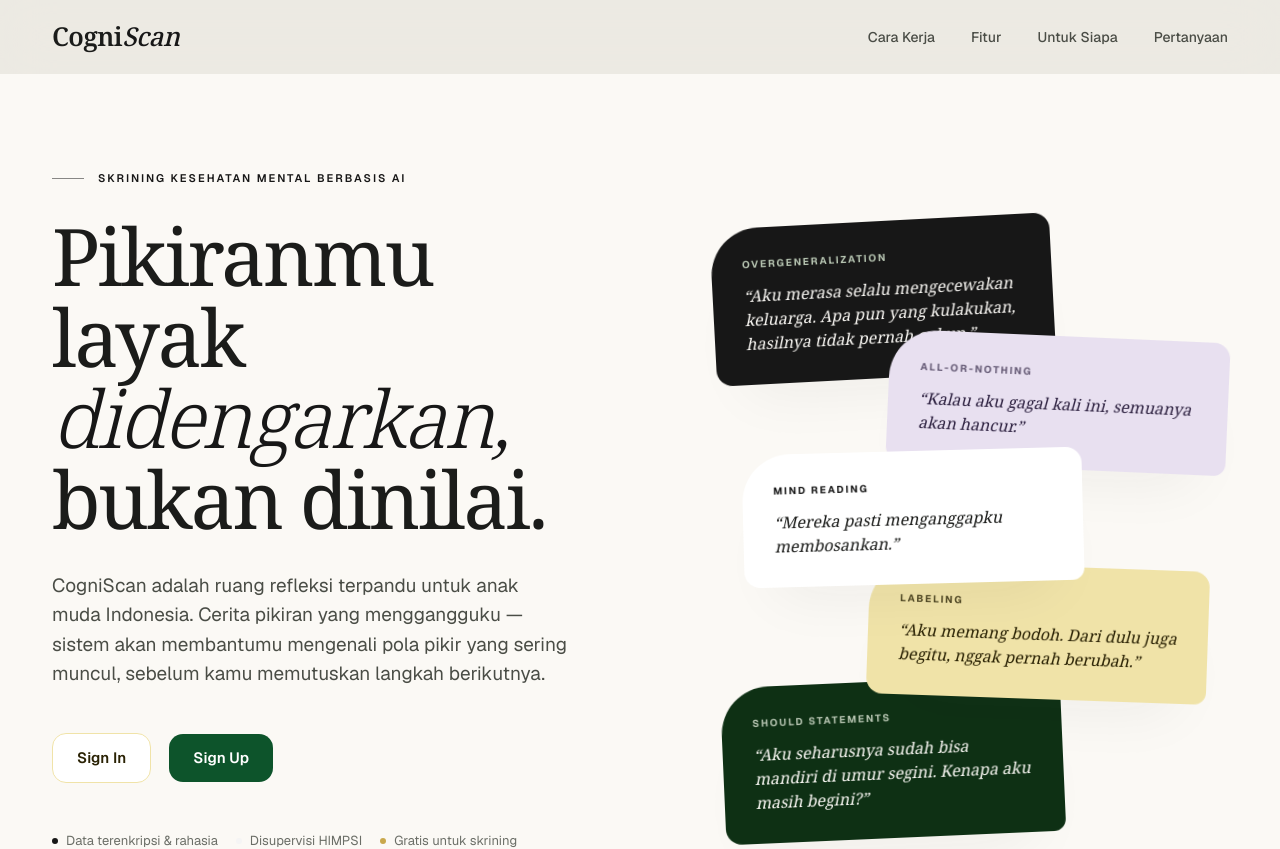
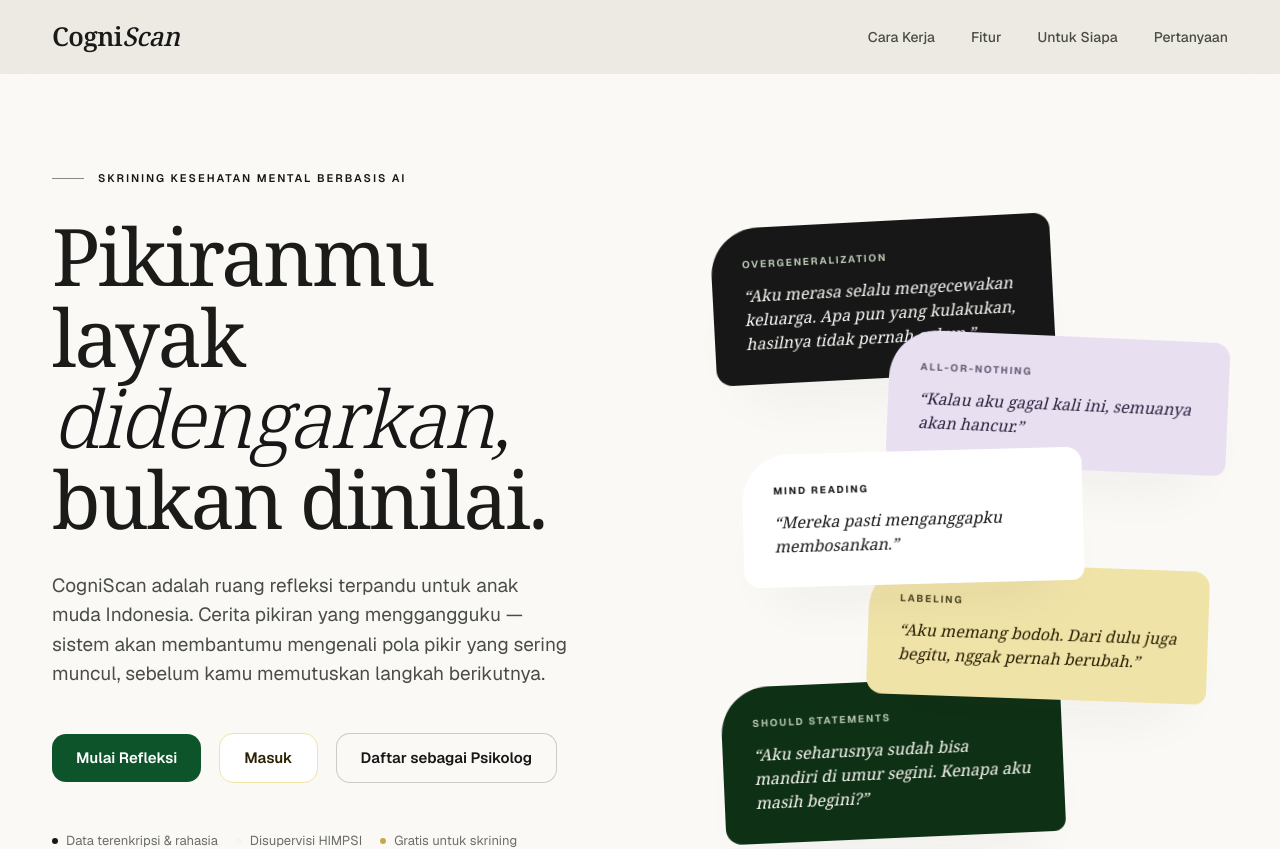
Before and after one commit to CogniScan-Capstone/COGNISCAN, a Next.js app in the folder cogniscan-frontend/: page / in a window 1280 px wide. Shown: the top 849 px of the page. Built offline with nearby package versions, Linux system fonts and the light colour scheme.

Commit message:
memperbaiki landing page

```diff
--- a/cogniscan-frontend/package.json
+++ b/cogniscan-frontend/package.json
@@ -9,6 +9,7 @@
     "lint": "eslint"
   },
   "dependencies": {
+    "@supabase/ssr": "^0.10.3",
     "@supabase/supabase-js": "^2.105.4",
     "class-variance-authority": "^0.7.1",
     "clsx": "^2.1.1",
--- a/cogniscan-frontend/src/app/(dashboard)/psikolog/dashboard/page.tsx
+++ b/cogniscan-frontend/src/app/(dashboard)/psikolog/dashboard/page.tsx
@@ -7,7 +7,6 @@
   Video,
 } from "lucide-react";
 import {
-  DashboardCard,
   DashboardLayout,
   DashboardTable,
   DashboardTableCell,
--- a/cogniscan-frontend/src/app/(dashboard)/psikolog/feedback/page.tsx
+++ b/cogniscan-frontend/src/app/(dashboard)/psikolog/feedback/page.tsx
@@ -3,7 +3,7 @@
 import Link from "next/link";
 import { useEffect, useMemo, useRef, useState } from "react";
 import { ChevronDown, ChevronLeft, ChevronRight, X } from "lucide-react";
-import { DashboardCard, DashboardLayout, Pagination } from "@/components/dashboard";
+import { DashboardCard, DashboardLayout } from "@/components/dashboard";
 import { getPsikologNav, psikologUser } from "@/components/psikolog";
 import { cn } from "@/lib/utils";
 
@@ -127,11 +127,6 @@
 const statusBadge: Record<ResponseStatus, string> = {
   "belum-direspon": "bg-surface-container text-on-surface-variant",
   "sudah-direspon": "bg-[#dfeedf] text-[#3f5a3f]",
-};
-
-const statusDotColor: Record<ResponseStatus, string> = {
-  "belum-direspon": "bg-[#d37300]",
-  "sudah-direspon": "bg-primary",
 };
 
 const sortLabel: Record<SortKey, string> = {
--- a/cogniscan-frontend/src/app/(dashboard)/psikolog/jadwal/page.tsx
+++ b/cogniscan-frontend/src/app/(dashboard)/psikolog/jadwal/page.tsx
@@ -100,21 +100,17 @@
   return `/psikolog/jadwal/${day.year}-${m}-${d}`;
 }
 
+function getTodayParts() {
+  const now = new Date();
+  return { y: now.getFullYear(), m: now.getMonth(), d: now.getDate() };
+}
+
 export default function PsikologJadwalPage() {
-  const [viewYear, setViewYear] = useState(2026);
-  const [viewMonth, setViewMonth] = useState(4);
-  const [today, setToday] = useState<{ y: number; m: number; d: number } | null>(
-    null,
-  );
+  const [today] = useState(getTodayParts);
+  const [viewYear, setViewYear] = useState(today.y);
+  const [viewMonth, setViewMonth] = useState(today.m);
   const [yearOpen, setYearOpen] = useState(false);
   const yearRef = useRef<HTMLDivElement>(null);
-
-  useEffect(() => {
-    const now = new Date();
-    setToday({ y: now.getFullYear(), m: now.getMonth(), d: now.getDate() });
-    setViewYear(now.getFullYear());
-    setViewMonth(now.getMonth());
-  }, []);
 
   useEffect(() => {
     if (!yearOpen) return;
@@ -158,7 +154,6 @@
     }
   };
   const goToday = () => {
-    if (!today) return;
     setViewYear(today.y);
     setViewMonth(today.m);
   };
--- a/cogniscan-frontend/src/components/landing/DualAudience.tsx
+++ b/cogniscan-frontend/src/components/landing/DualAudience.tsx
@@ -127,7 +127,7 @@
               href="/sign-up-psikolog"
               className="dual-cta bg-surface text-on-surface hover:bg-tertiary-container"
             >
-              Daftar sebagai mitra
+              Daftar sebagai Psikolog
               <ArrowRight />
             </a>
           </div>
--- a/cogniscan-frontend/src/components/landing/Hero.tsx
+++ b/cogniscan-frontend/src/components/landing/Hero.tsx
@@ -78,20 +78,25 @@
 
           {/* Container Utama untuk semua CTA */}
             <div className="flex gap-[18px] items-center flex-wrap hero-anim-cta">
-              {/* Tombol Sign In */}
+              <a
+                href="/sign-up"
+                className="rounded-xl bg-green-900 px-6 py-3 text-[15px] font-semibold text-white hover:bg-secondary-dark"
+              >
+                Mulai Refleksi
+              </a>
+
               <a
                 href="/sign-in"
                 className="rounded-xl border border-tertiary-container bg-white px-6 py-3 text-[15px] font-semibold text-on-tertiary-container transition-colors hover:bg-tertiary-container"
               >
-                Sign In
+                Masuk
               </a>
 
-              {/* Tombol Sign Up */}
               <a
-                href="/sign-up"
-                className="rounded-xl bg-green-900 px-6 py-3 text-[15px] font-semibold text-white hover:bg-secondary-dark"
+                href="#untuk-siapa"
+                className="rounded-xl border border-primary/20 bg-surface px-6 py-3 text-[15px] font-semibold text-primary transition-colors hover:border-tertiary-container hover:bg-tertiary-container hover:text-on-tertiary-container"
               >
-                Sign Up
+                Daftar sebagai Psikolog
               </a>
             </div>
 
```
Also changed, not shown: 1 other file (tests, documents, lock files or other folders).
